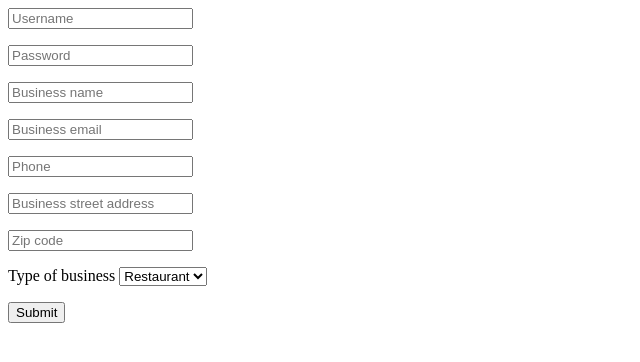
After one commit to lawsonpd/pepperclove, a Django app: page /register/ in a window 1280 px wide. The commit adds this page. Shown: the top 362 px of the page, without its empty margins (0-640 px from the left). Run offline with Django 3.2, Linux system fonts and the light colour scheme.

Commit message:
Add forms and templates for viewing and adding offers. Add login and registration pages.

```diff
--- /dev/null
+++ b/twofortwo/tradefood/templates/tradefood/register.html
@@ -0,0 +1,18 @@
+<form method="post" action="/register/">
+  {% csrf_token %}
+  <p><input type="text" name="username" placeholder="Username" /></p>
+  <p><input type="password" name="password" placeholder="Password" /></p>
+  <p><input type="text" name="name" placeholder="Business name" /></p>
+  <p><input type="text" name="email" placeholder="Business email" /></p>
+  <p><input type="text" name="phone" placeholder="Phone" /></p>
+  <p><input type="text" name="address" placeholder="Business street address" /></p>
+  <p><input type="text" name="zipcode" placeholder="Zip code" /></p>
+  <p>
+  <label for="category">Type of business</label>
+  <select name="category">
+      <option>Restaurant</option>
+      <option>Other</option>
+    </select>
+  </p>
+  <p><input type="submit" value="Submit" /></p>
+</form>
--- a/twofortwo/tradefood/templates/tradefood/all_offers.html
+++ b/twofortwo/tradefood/templates/tradefood/trade.html
@@ -1,4 +1,4 @@
-<form method="post" action="/trade">
+<form method="post" action="/trade/">
   {% csrf_token %}
   {{ form.as_p }}
   <input type="submit" value="Submit" />
--- a/twofortwo/tradefood/urls.py
+++ b/twofortwo/tradefood/urls.py
@@ -4,6 +4,8 @@ from . import views
 
 urlpatterns = [
   # extend '/offers/'
-  url(r'^$', views.see_all_offers),
+  url(r'^offers/$', views.all_offers),
   url(r'^trade/$', views.submit_offer),
+  url(r'^register/$', views.register),
+  url(r'^login/$', views.login_view),
 ]
--- a/twofortwo/tradefood/views.py
+++ b/twofortwo/tradefood/views.py
@@ -1,17 +1,22 @@
 # -*- coding: utf-8 -*-
 from __future__ import unicode_literals
 
-from django.shortcuts import render
+from django.shortcuts import render, redirect
+from django.http import HttpResponse
 
-from django.utils.timezone import timedelta
+from django.utils.timezone import timedelta, now
 
-from tradefood.utilities import is_alive
+from django.contrib.auth.models import User
+from django.contrib.auth import authenticate, login
+
 from tradefood.forms import *
+from tradefood.models import Merchant, Offer, Bid
 
 # Create your views here.
 
-def see_all_offers(request):
-  offers = Offer.objects.filter(date_posted)
+def all_offers(request):
+  offers = Offer.objects.filter(expiry__gt=now().date())
+  return render(request, 'tradefood/offers.html', {'offers': offers})
 
 def submit_offer(request):
   if request.method == 'POST':
@@ -33,10 +38,42 @@ def submit_offer(request):
       )
   else:
     form = OfferForm()
-  return render(request, 'tradefood/all_offers.html', {'form': form})
+  return render(request, 'tradefood/trade.html', {'form': form})
 
 def register(request):
   if request.method == 'POST':
-    form = RegisterForm(request.POST)
-    if form.is_valid():
-      form_data = form.cleaned_data
+    form_data = request.POST
+
+    # need to validate data before creating
+    new_user = User.objects.create_user(
+      form_data['username'],
+      password=form_data['password'],
+    )
+
+    new_merchant = Merchant.objects.create(
+      user=new_user,
+      email=form_data['email'],
+      phone=form_data['phone'],
+      street_address=form_data['address'],
+      zip_code=form_data['zipcode'],
+      category=form_data['category'],
+    )
+
+    return redirect('/login/')
+
+  else:
+    return render(request, 'tradefood/register.html')
+
+def login_view(request):
+  if request.method == 'POST':
+    username = request.POST['username']
+    password = request.POST['password']
+    user = authenticate(request, username=username, password=password)
+    if user is not None:
+      login(request, user)
+      return redirect('/')
+    else:
+      return render(request, 'tradefood/login.html', {'error': 'Invalid login'})
+
+  else:
+    return render(request, 'tradefood/login.html')
--- a/twofortwo/twofortwo/urls.py
+++ b/twofortwo/twofortwo/urls.py
@@ -17,6 +17,6 @@ from django.conf.urls import url, include
 from django.contrib import admin
 
 urlpatterns = [
-  url(r'^offers/', include('tradefood.urls')),
+  url(r'^', include('tradefood.urls')),
   url(r'^admin/', admin.site.urls),
 ]
```
Also changed, not shown: twofortwo/tradefood/models.py (+4 -4 lines), twofortwo/tradefood/templates/tradefood/login.html (added, +16 -0 lines), twofortwo/tradefood/templates/tradefood/offers.html (added, +14 -0 lines), twofortwo/db.sqlite3, twofortwo/tradefood/migrations/0002_auto_20171115_1955.py (added), twofortwo/tradefood/migrations/0003_auto_20171115_2034.py (added), twofortwo/tradefood/migrations/0004_auto_20171115_2036.py (added), 8 other files.
